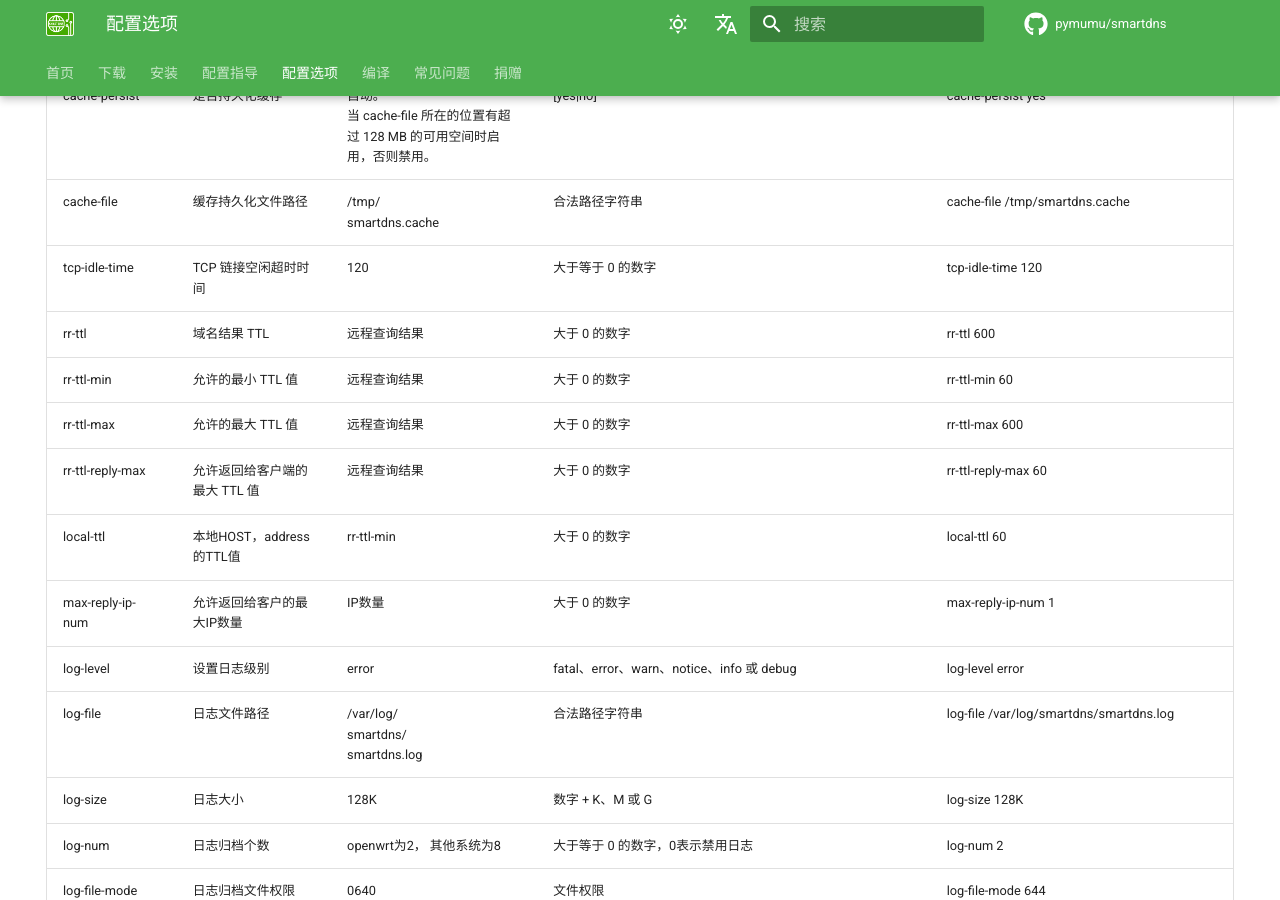
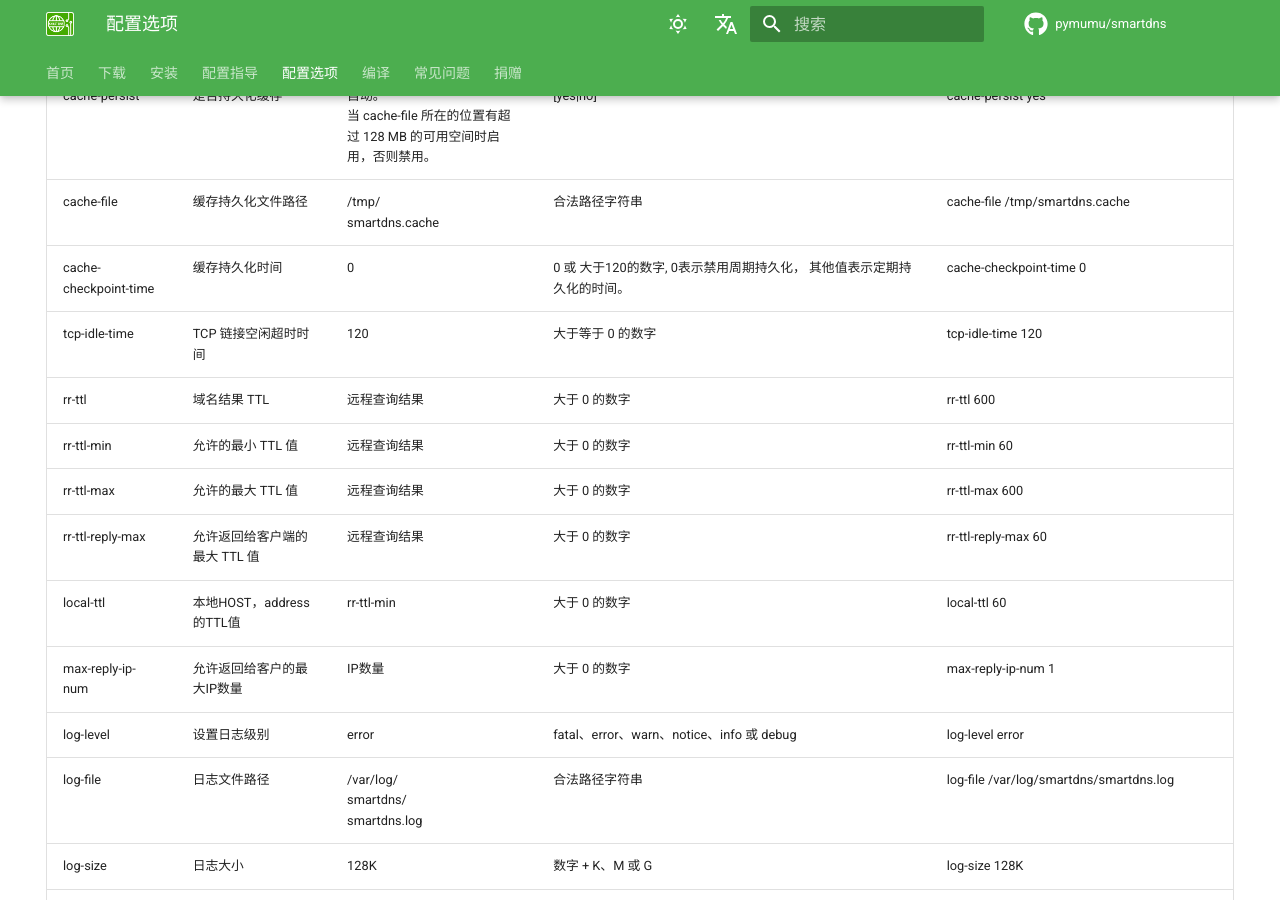
Before and after one commit to pymumu/smartdns, an MkDocs documentation site: the page built from docs/configuration.md, in a window 1280 px wide and 900 px high, scrolled down 1328 px. Built offline with MkDocs 1.6.1 and Material for MkDocs 9.7.7, drawn with Linux system fonts in a browser that asks for light colours; comment, search, counter and statistics services are not loaded.

Commit message:
add cache-checkpoint-time

```diff
--- a/docs/configuration.md
+++ b/docs/configuration.md
@@ -22,6 +22,7 @@ hide:
 | cache-size | 域名结果缓存个数 | 自动，根据系统内存自动调整大小 | 大于等于 0 的数字 | cache-size 512 |
 | cache-persist | 是否持久化缓存 | 自动。<br />当 cache-file 所在的位置有超过 128 MB 的可用空间时启用，否则禁用。 | [yes\|no] | cache-persist yes |
 | cache-file | 缓存持久化文件路径 | /tmp/<br />smartdns.cache | 合法路径字符串 | cache-file /tmp/smartdns.cache |
+| cache-checkpoint-time | 缓存持久化时间 | 0 | 0 或 大于120的数字, 0表示禁用周期持久化， 其他值表示定期持久化的时间。 | cache-checkpoint-time 0
 | tcp-idle-time | TCP 链接空闲超时时间 | 120 | 大于等于 0 的数字 | tcp-idle-time 120 |
 | rr-ttl | 域名结果 TTL | 远程查询结果 | 大于 0 的数字 | rr-ttl 600 |
 | rr-ttl-min | 允许的最小 TTL 值 | 远程查询结果 | 大于 0 的数字 | rr-ttl-min 60 |
```
Also changed, not shown: en/docs/configuration.md (+1 -0 lines).
